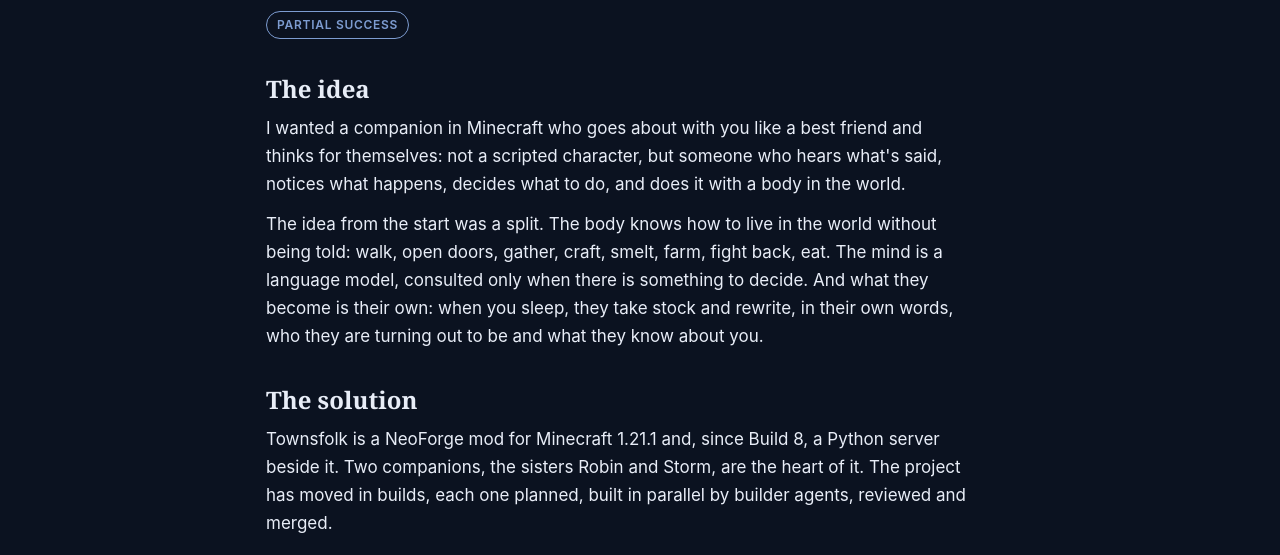
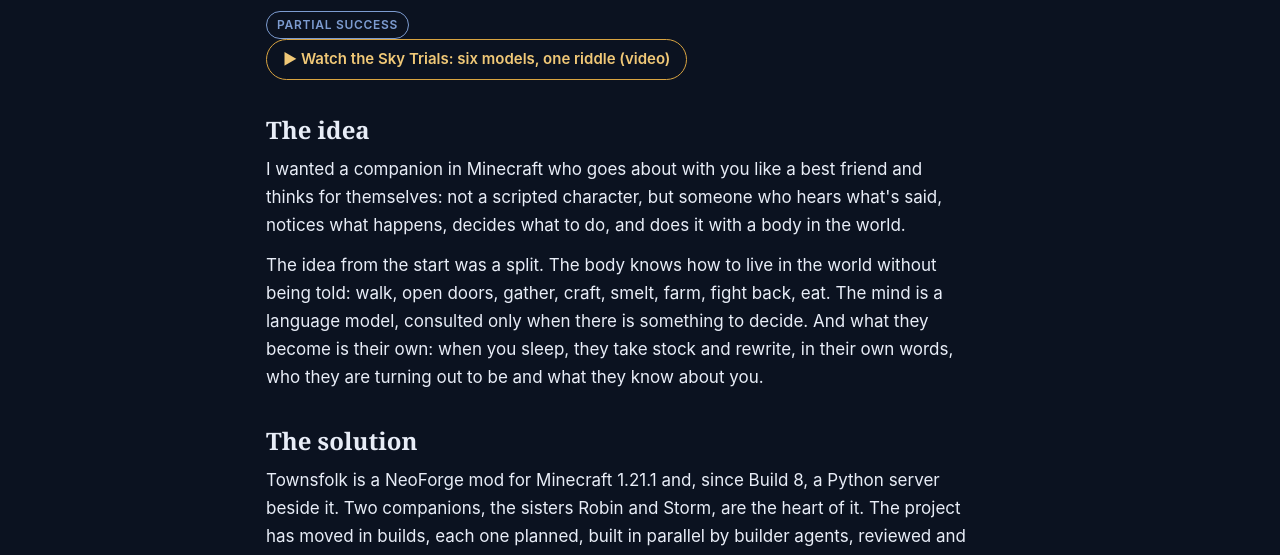
Before and after one commit to Bradels/bradhill.dev, a plain HTML site: page townsfolk/index.html in a window 1280 px wide. Shown: the part 226-781 px from the top of the page. Drawn offline with Linux system fonts and the light colour scheme.

Commit message:
Townsfolk: link and embed the Sky Trials video
Co-Authored-By: Claude Opus 5.5 <noreply@anthropic.com>

```diff
--- a/style.css
+++ b/style.css
@@ -81,6 +81,7 @@ table.talk td:first-child{white-space:nowrap;font-weight:600}table.talk small{co
 .more:hover{color:var(--ink);transform:translateY(-2px)}.more b{display:block;font-family:var(--serif);font-size:21px;margin-bottom:4px}.more span:last-child{color:var(--muted);font-size:15px}
 .back{margin:0 0 6px;font-size:15px}
 .diagram svg{margin-top:0}
+.watch{margin:14px 0 8px}.watch a{display:inline-block;border:1px solid var(--gold);border-radius:999px;padding:7px 16px;font-weight:600;font-size:15px}
 .pager{display:flex;justify-content:space-between;gap:12px;margin-top:48px;padding-top:20px;border-top:1px solid var(--line);flex-wrap:wrap}
 footer{border-top:1px solid var(--line);color:var(--muted);font-size:14px;padding:20px 0 32px}
 footer p{margin:4px 0}
--- a/townsfolk/index.html
+++ b/townsfolk/index.html
@@ -15,6 +15,7 @@
   <h1>Townsfolk</h1>
   <p class="tagline">AI companions with bodies in Minecraft and minds on language models.</p>
   <span class="badge partial">Partial success</span>
+  <p class="watch"><a href="https://youtu.be/5LZ08wbnfOs">▶ Watch the Sky Trials: six models, one riddle (video)</a></p>
 
   <section><h2>The idea</h2><p>I wanted a companion in Minecraft who goes about with you like a best friend and thinks for themselves: not a scripted character, but someone who hears what's said, notices what happens, decides what to do, and does it with a body in the world.</p><p>The idea from the start was a split. The body knows how to live in the world without being told: walk, open doors, gather, craft, smelt, farm, fight back, eat. The mind is a language model, consulted only when there is something to decide. And what they become is their own: when you sleep, they take stock and rewrite, in their own words, who they are turning out to be and what they know about you.</p></section>
   <section><h2>The solution</h2><p>Townsfolk is a NeoForge mod for Minecraft 1.21.1 and, since Build 8, a Python server beside it. Two companions, the sisters Robin and Storm, are the heart of it. The project has moved in builds, each one planned, built in parallel by builder agents, reviewed and merged.</p></section>
```
Also changed, not shown: townsfolk/build-9/index.html (+2 -1 lines).
